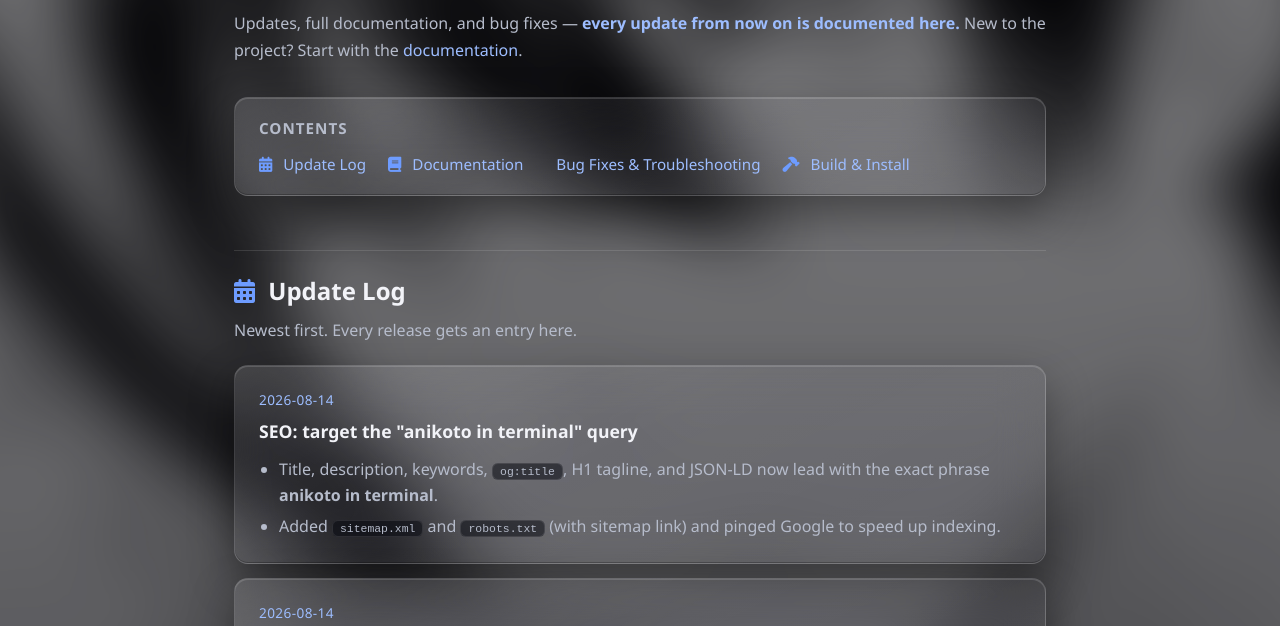
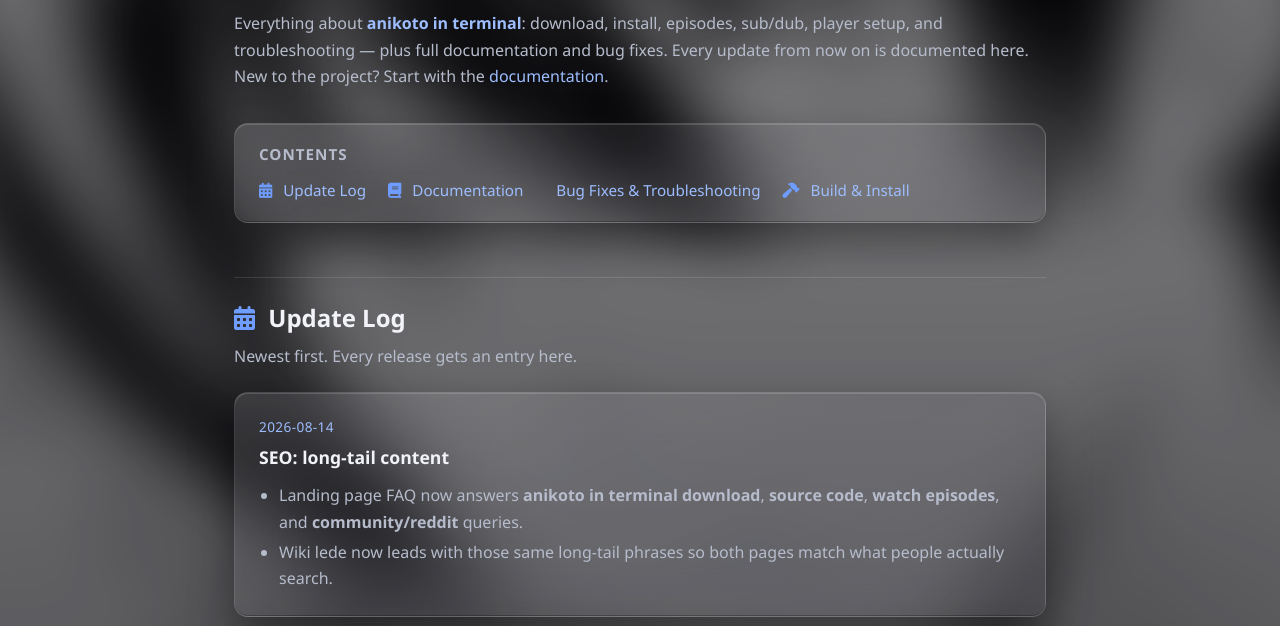
Before and after one commit to T4fs/Anikoto-in-Terminal, a plain HTML site: page wiki.html in a window 1280 px wide. Shown: the part 144-770 px from the top of the page. Drawn offline with Linux system fonts and the light colour scheme.

Commit message:
feat: long-tail SEO content for download/episodes/community queries

```diff
--- a/wiki.html
+++ b/wiki.html
@@ -116,8 +116,8 @@
 
 <main>
   <h1>An!KOTO Wiki</h1>
-  <p class="lede">Updates, full documentation, and bug fixes — <b>every update from now on is documented here.</b>
-  New to the project? Start with the <a href="#documentation">documentation</a>.</p>
+  <p class="lede">Everything about <b>anikoto in terminal</b>: download, install, episodes, sub/dub, player setup, and troubleshooting — plus full documentation and bug fixes.
+  Every update from now on is documented here. New to the project? Start with the <a href="#documentation">documentation</a>.</p>
 
   <div class="toc glass">
     <h2>Contents</h2>
@@ -131,6 +131,15 @@
 
   <h2 class="sec" id="updates"><i class="fa-solid fa-calendar-days"></i> Update Log</h2>
   <p class="secsub">Newest first. Every release gets an entry here.</p>
+
+  <div class="entry glass">
+    <span class="date">2026-08-14</span>
+    <h3>SEO: long-tail content</h3>
+    <ul>
+      <li>Landing page FAQ now answers <strong>anikoto in terminal download</strong>, <strong>source code</strong>, <strong>watch episodes</strong>, and <strong>community/reddit</strong> queries.</li>
+      <li>Wiki lede now leads with those same long-tail phrases so both pages match what people actually search.</li>
+    </ul>
+  </div>
 
   <div class="entry glass">
     <span class="date">2026-08-14</span>
```
Also changed, not shown: index.html (+16 -0 lines).
